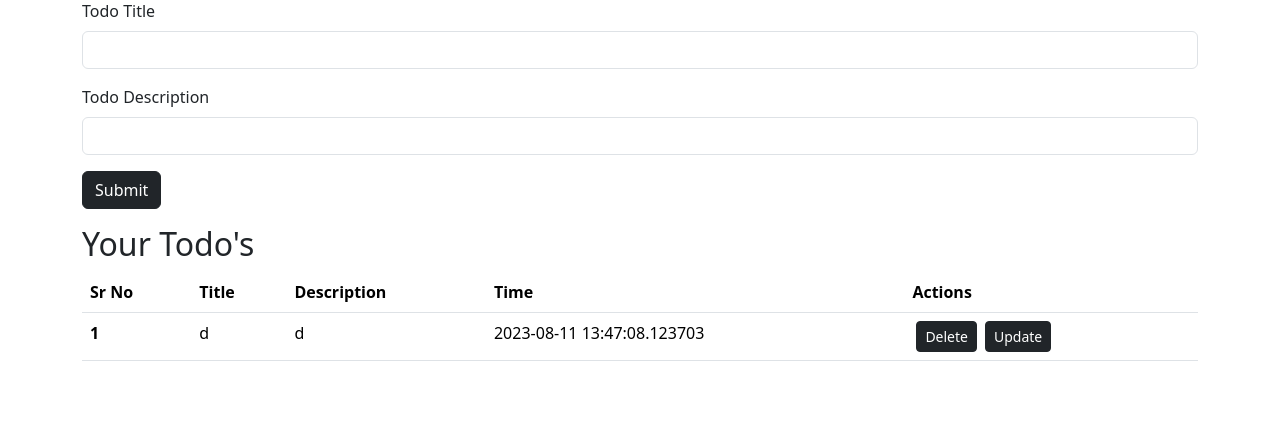
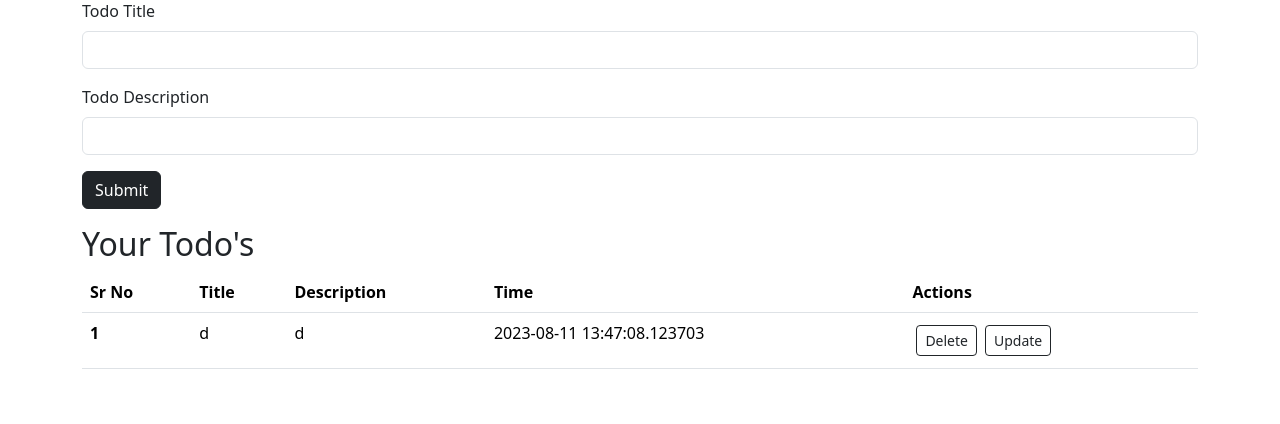
Before and after one commit to eshal26/Todo-List-Application, a Flask app: page / in a window 1280 px wide. Shown: the part 119-543 px from the top of the page. Run offline with Flask 3, Linux system fonts and the light colour scheme.

Commit message:
first commit

```diff
--- a/templates/index.html
+++ b/templates/index.html
@@ -43,8 +43,8 @@
                     <td>{{todo.title}} </td>
                     <td>{{todo.desc}} </td>
                     <td>{{todo.date_created}} </td>
-                    <td> <a href="/delete/{{todo.sno}}" type="button" class="btn btn-dark btn-sm mx-1" </a>Delete</button>
-                         <a href="/update/{{todo.sno}}" type="button" class="btn btn-dark btn-sm mx-1" </a>Update</button>
+                    <td> <a href="/delete/{{todo.sno}}" type="button" class="btn btn-outline-dark btn-sm mx-1 my-1" </a>Delete</button>
+                         <a href="/update/{{todo.sno}}" type="button" class="btn btn-outline-dark btn-sm mx-1 my-1" </a>Update</button>
                     </td>
                 </tr>
                 {% endfor %}
```
